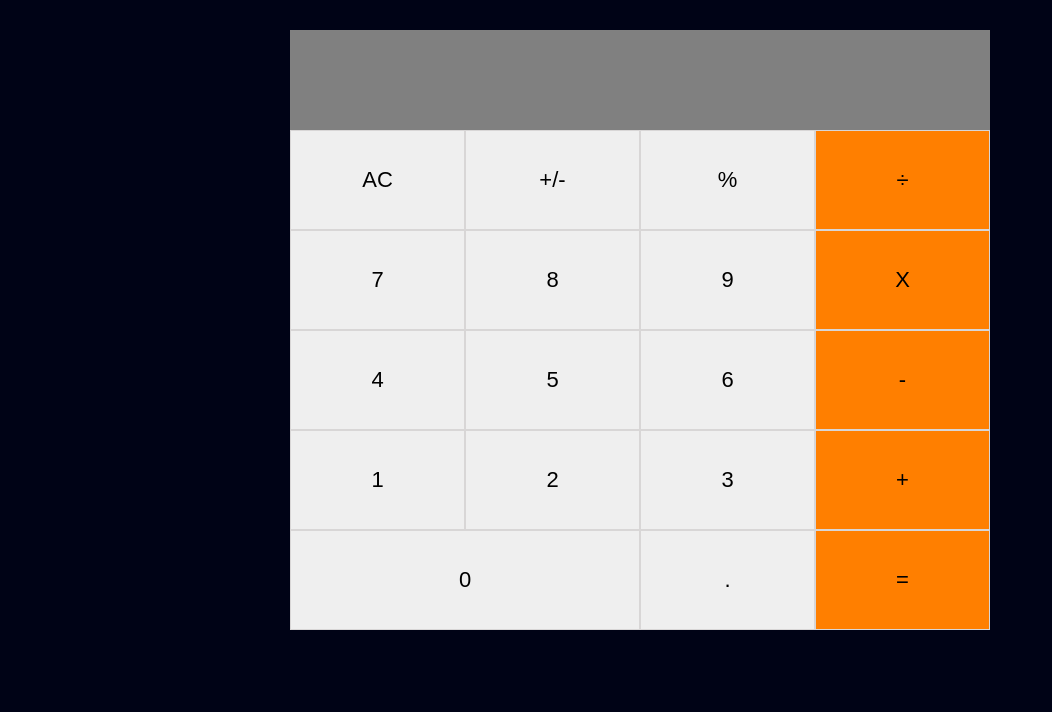
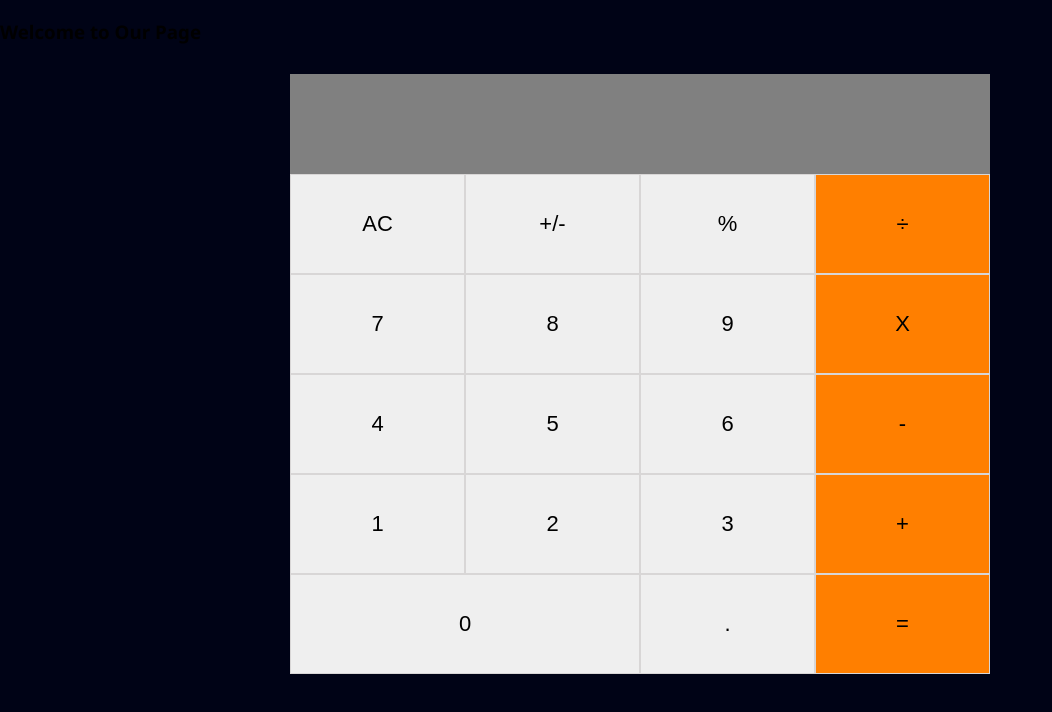
Before and after one commit to sumon0002001/react-calculator, a React (Create React App) app: page / in a window 1280 px wide. Shown: the top 712 px of the page, without its empty margins (0-1052 px from the left). Built offline with nearby package versions, Linux system fonts and the light colour scheme.

Commit message:
Install router-dom

```diff
--- a/package.json
+++ b/package.json
@@ -10,6 +10,7 @@
     "prop-types": "^15.7.2",
     "react": "^17.0.2",
     "react-dom": "^17.0.2",
+    "react-router-dom": "^5.2.0",
     "react-scripts": "4.0.3",
     "web-vitals": "^1.0.1"
   },
--- a/src/components/App.js
+++ b/src/components/App.js
@@ -2,6 +2,7 @@ import React from 'react';
 import Display from './Display';
 import ButtonPanel from './ButtonPanel';
 import calculate from '../logic/calculate';
+import Home from './Home';
 
 class App extends React.Component {
   constructor(props) {
@@ -41,7 +42,9 @@ class App extends React.Component {
     const { total, next, operation } = this.state;
     return (
       <>
+       <Home/>
         <main className="main">
+
           <Display
             result={next || total}
             details={this.handleDetails(total, next, operation)}
--- /dev/null
+++ b/src/components/Home.js
@@ -0,0 +1,15 @@
+import React from 'react'
+
+
+const Home = () => {
+    return (
+        <div>
+            <h3>
+                Welcome to Our Page
+            </h3>
+
+        </div>
+    )
+}
+
+export default Home
```
Also changed, not shown: 1 other file (tests, documents, lock files or other folders).
